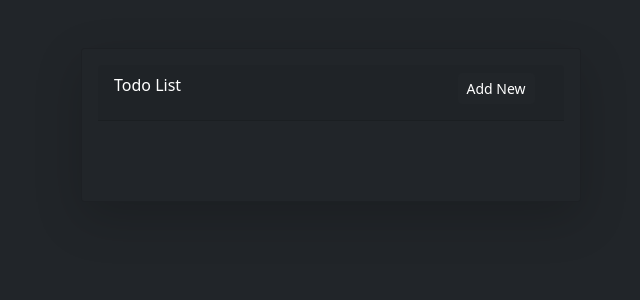
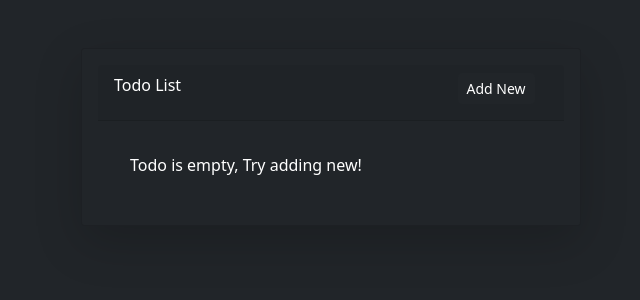
Before and after one commit to akshaymemail/react-starter-kit, a React (Create React App) app: page /todo in a window 1280 px wide. Shown: the top 300 px of the page, without its empty margins (309-949 px from the left). Built offline with nearby package versions, Linux system fonts and the light colour scheme.

Commit message:
todo fixes

```diff
--- a/src/views/Todo/index.js
+++ b/src/views/Todo/index.js
@@ -1,4 +1,4 @@
-import React, { useEffect, useState } from 'react'
+import React, { useState } from 'react'
 import {
   Card,
   CardBody,
@@ -59,7 +59,7 @@ function Todo() {
         </CardHeader>
         <CardBody>
           {todoList.length < 1 ? (
-            <CardBody></CardBody>
+            <CardBody>Todo is empty, Try adding new!</CardBody>
           ) : (
             todoList.map((todo, key) => {
               return (
```
